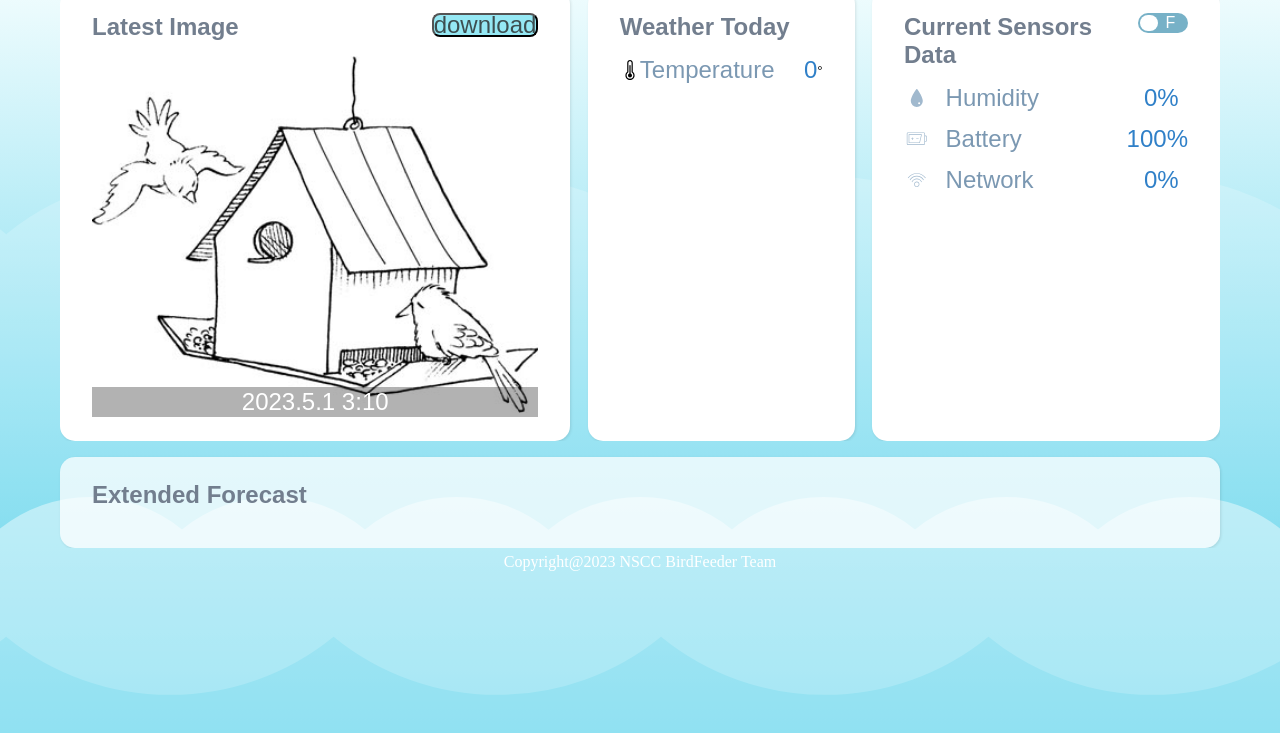
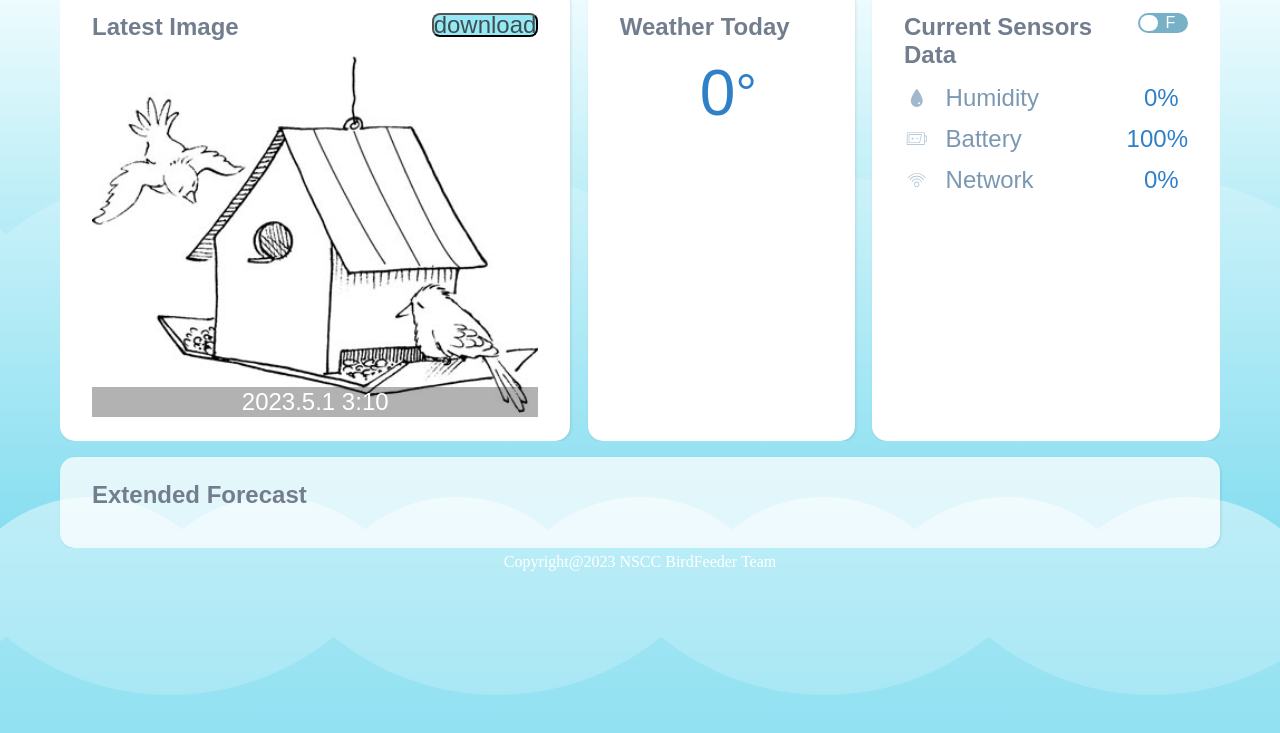
Before and after one commit to waltonca/BirdFeeder, a website: page index.html in a window 1280 px wide. Shown: the part 51-784 px from the top of the page. Drawn offline with Linux system fonts and the light colour scheme; a script that the page names is missing.

Commit message:
add style for the weather today

```diff
--- a/index.html
+++ b/index.html
@@ -34,23 +34,9 @@
                 </div>
                 <div class="weather-today">
                     <h2>Weather Today</h2>
-                    <div class="temperature flayout1">
+                    <div class="temperature flayout3">
                         <!-- <span>temperature_f:</span><span id="temperature_f">0</span> -->
-                        <div>
-                            <svg
-                                width="20"
-                                height="20"
-                                viewBox="0 0 250.189 250.189"
-                            >
-                                <path
-                                    d="M159.845,147.251V34.744C159.845,15.586,144.255,0,125.093,0c-19.159,0-34.746,15.586-34.746,34.744v112.506   c-14.234,10.843-22.617,27.59-22.617,45.575c0,31.631,25.732,57.364,57.363,57.364c31.633,0,57.367-25.733,57.367-57.364   C182.46,174.842,174.077,158.095,159.845,147.251z M125.093,235.189c-23.359,0-42.363-19.004-42.363-42.364   c0-14.294,7.188-27.537,19.228-35.425c2.115-1.386,3.39-3.745,3.39-6.273V34.744c0-10.887,8.858-19.744,19.746-19.744   c10.892,0,19.752,8.857,19.752,19.744v116.383c0,2.529,1.274,4.887,3.39,6.273c12.038,7.889,19.226,21.132,19.226,35.425   C167.46,216.185,148.454,235.189,125.093,235.189z"
-                                ></path>
-                                <path
-                                    xmlns="http://www.w3.org/2000/svg"
-                                    d="M132.595,169.042V69.924c0-4.142-3.357-7.5-7.5-7.5s-7.5,3.358-7.5,7.5v99.118c-10.104,3.183-17.43,12.622-17.43,23.783   c0,13.767,11.16,24.931,24.93,24.931c13.773,0,24.932-11.164,24.932-24.931C150.026,181.663,142.7,172.223,132.595,169.042z"
-                                /></svg
-                            >Temperature
-                        </div>
+                        <div id="weatherToday"></div>
                         <span id="temperature_c">0</span><sup>°</sup>
                     </div>
                 </div>
--- a/script/bundle.js
+++ b/script/bundle.js
@@ -221,6 +221,12 @@ request.onreadystatechange = function () {
             <img src="images/weather/${weatherIcon}.svg" alt="${weatherName}">
             <p>${weatherName}</p>
             <span>${lowestTemp}<sup>°</sup><small>/</small>${highestTemp}<sup>°</sup></span></div>`;
+
+            if (i == 0) {
+                // display today's weather data on weather today section, only the icon
+                const weatherTodayIcon = document.getElementById("weatherToday");
+                weatherTodayIcon.innerHTML = `<img src="images/weather/${weatherIcon}.svg" alt="${weatherName}">`;
+            }
         }
     } else {
         console.log("error");
--- a/style/style.css
+++ b/style/style.css
@@ -124,6 +124,25 @@ header #datetime {
     flex-direction: column;
 }
 
+.temperature {
+    display: flex;
+    align-items: center;
+    justify-content: flex-start;
+    margin-bottom: 0.8rem;
+    font-size: 4rem;
+    color: rgb(48, 128, 200)
+}
+
+#weatherToday {
+    width: 5rem;
+}
+
+#weatherToday img {
+    width: 100%;
+}
+
+#temperature_c {}
+
 h2 {
     padding-bottom: 15px;
     font-weight: 800;
@@ -137,14 +156,7 @@ h2 {
     width: 1.6rem;
 }
 
-.temperature {
-    display: flex;
-    -webkit-box-align: center;
-    align-items: center;
-    -webkit-box-pack: start;
-    justify-content: flex-start;
-    margin-bottom: 0.8rem;
-}
+
 
 .humidity {
     display: flex;
@@ -256,7 +268,7 @@ h2 {
 
 .weather-item img {
     width: 4rem;
-    height: 4rem rem;
+    height: 4rem;
     margin: 0.7rem 0px;
 }
 
```
